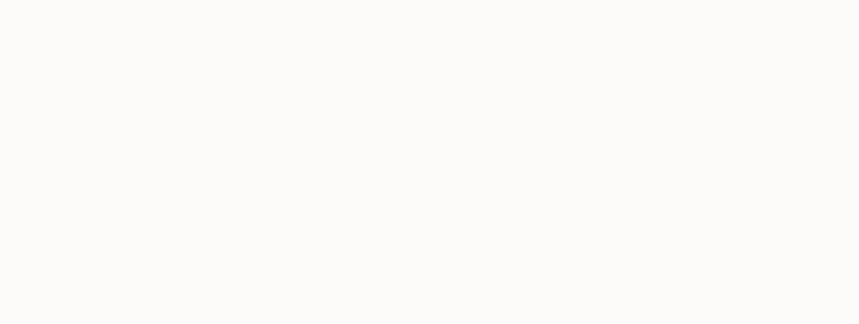
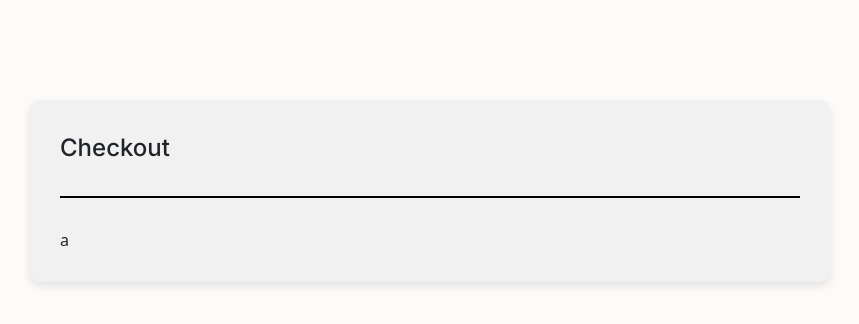
Before and after one commit to MatLan8/ArtFront, a React (Vite) app: page /checkout in a window 1280 px wide. Before the commit this address had no page. Shown: the top 324 px of the page, without its empty margins (210-1069 px from the left). Built offline with nearby package versions, Linux system fonts and the light colour scheme.

Commit message:
initial checkout and finished order summary

```diff
--- a/src/App.tsx
+++ b/src/App.tsx
@@ -1,4 +1,5 @@
 import ShoppingCart from "./pages/ShoppingCart/ShoppingCart";
+import Checkout from "./pages/Checkout/Checkout";
 import { Routes, Route } from "react-router-dom";
 
 function App() {
@@ -7,6 +8,7 @@ function App() {
       <div>
         <Routes>
           <Route path="/" element={<ShoppingCart />} />
+          <Route path="/checkout" element={<Checkout />} />
         </Routes>
       </div>
     </>
--- /dev/null
+++ b/src/pages/Checkout/Checkout.module.css
@@ -0,0 +1,33 @@
+.Container {
+  display: flex;
+  flex-direction: column;
+
+  width: 800px;
+  height: auto;
+
+  align-items: flex-start;
+  margin: 100px auto;
+
+  background-color: var(--secondary);
+  padding: 30px;
+  border-radius: 10px;
+
+  gap: 20px;
+
+  box-shadow: 0 4px 8px rgba(0, 0, 0, 0.1);
+}
+
+.title {
+  font-size: 24px;
+  font-weight: 500;
+  margin: 0px;
+  font-family: "Inter", sans-serif;
+}
+
+.divider {
+  border: none; /* remove default border */
+  height: 2px; /* thickness of the line */
+  background-color: black; /* color of the line */
+  margin: 10px 0; /* spacing around the line */
+  width: 100%;
+}
--- /dev/null
+++ b/src/pages/Checkout/Checkout.tsx
@@ -0,0 +1,14 @@
+import React from "react";
+import styles from "./Checkout.module.css";
+
+function Checkout() {
+  return (
+    <div className={styles.Container}>
+      <span className={styles.title}>Checkout</span>
+      <div className={styles.divider} />
+      <a>a</a>
+    </div>
+  );
+}
+
+export default Checkout;
--- a/src/pages/ShoppingCart/ShoppingCart.module.css
+++ b/src/pages/ShoppingCart/ShoppingCart.module.css
@@ -1,3 +1,5 @@
+@import url("https://fonts.googleapis.com/css2?family=Inter:wght@400;500;600;700&display=swap");
+
 .Container {
   display: flex;
   flex-direction: row;
@@ -45,9 +47,67 @@
   margin: 0px;
 }
 
+.text {
+  font-size: 18px;
+  font-weight: 500;
+  font-family: "Inter", sans-serif;
+}
+
 .divider {
   border: none; /* remove default border */
   height: 2px; /* thickness of the line */
   background-color: black; /* color of the line */
   margin: 10px 0; /* spacing around the line */
 }
+
+.input {
+  flex: 2;
+  padding: 8px 12px;
+  border: 1px solid black;
+  border-radius: 6px;
+  font-size: 16px;
+  outline: none;
+  background-color: white;
+  color: black;
+  transition: border-color 0.2s ease;
+}
+
+.Promo {
+  display: flex;
+  flex-direction: row;
+  gap: 10px;
+}
+
+.ApplyButton {
+  flex: 1;
+  background-color: black;
+  color: var(--primary);
+  border: none;
+  border-radius: 6px;
+  font-size: 16px;
+  font-weight: 600;
+  cursor: pointer;
+  transition: background-color 0.2s ease;
+}
+
+.ApplyButton:hover {
+  background-color: #333333;
+}
+
+.CheckoutButton {
+  width: 100%;
+  background-color: green;
+  color: var(--primary);
+  border: none;
+  border-radius: 6px;
+  font-size: 18px;
+  font-weight: 500;
+  padding: 12px 0;
+  cursor: pointer;
+  font-family: "Inter", sans-serif;
+  transition: background-color 0.2s ease;
+}
+
+.CheckoutButton:hover {
+  background-color: #006400;
+}
--- a/src/pages/ShoppingCart/ShoppingCart.tsx
+++ b/src/pages/ShoppingCart/ShoppingCart.tsx
@@ -2,8 +2,13 @@ import React from "react";
 import styles from "./ShoppingCart.module.css";
 import { artworks } from "../../MockUpData/ArtworkMock";
 import CartCard from "../../components/CartCard/CartCard";
+import { useNavigate } from "react-router-dom";
 
 function ShoppingCart() {
+  const navigate = useNavigate();
+  const handleCheckout = () => {
+    navigate("/checkout"); // path to your checkout page
+  };
   return (
     <div className={styles.Container}>
       <div className={styles.Cart}>
@@ -16,7 +21,21 @@ function ShoppingCart() {
       <div className={styles.PriceSummary}>
         <p className={styles.title}>Order summary</p>
         <div className={styles.divider} />
-        <p>balls</p>
+        <span className={styles.text}>Estimated total: 152464 €</span>
+        <span className={styles.text} style={{ fontSize: "16px" }}>
+          APPLY PROMO CODE
+        </span>
+        <div className={styles.Promo}>
+          <input
+            type="text"
+            placeholder="Enter promo code"
+            className={styles.input}
+          />
+          <button className={styles.ApplyButton}>Apply</button>
+        </div>
+        <button className={styles.CheckoutButton} onClick={handleCheckout}>
+          Checkout
+        </button>
       </div>
     </div>
   );
```
